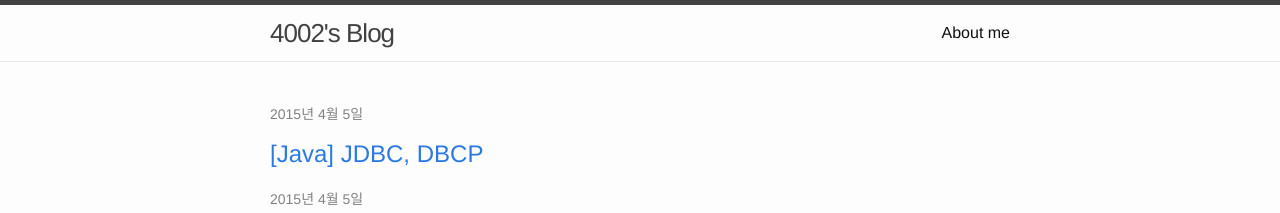
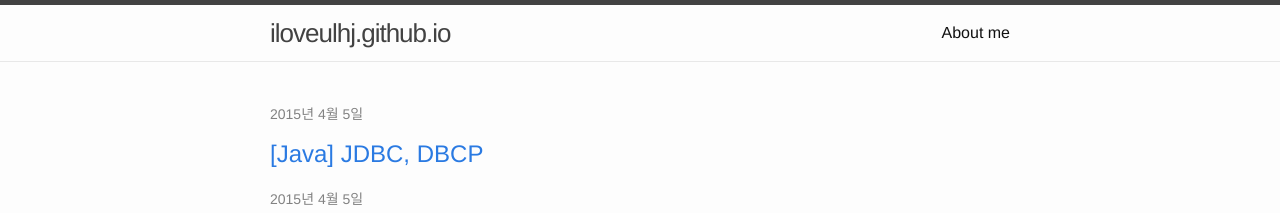
Before and after one commit to iloveulhj/iloveulhj.github.com, a Jekyll site: the page built from index.html, in a window 1280 px wide and 900 px high. Shown: the top 213 px of the window. Built offline with Jekyll 4.4.1, drawn with Linux system fonts in a browser that asks for light colours; some of the changed text lies outside the part shown.

Commit message:
Changed blog name

```diff
--- a/_config.yml
+++ b/_config.yml
@@ -1,5 +1,5 @@
 # Site settings
-title: 4002's Blog
+title: iloveulhj.github.io
 email: iloveulhj@gmail.com
 description:
  이 블로그는 Web 개발에 관련된 주제를 다룹니다.
--- a/_includes/footer.html
+++ b/_includes/footer.html
@@ -8,7 +8,7 @@
             <div class="footer-col  footer-col-1">
                 <ul class="contact-list">
                     <li>
-                        <a href="/">4002's Blog</a>
+                        <a href="/">iloveulhj.github.io</a>
                     </li>
                     <li>
                         <a href="https://github.com/{{ site.github_username }}">
```
